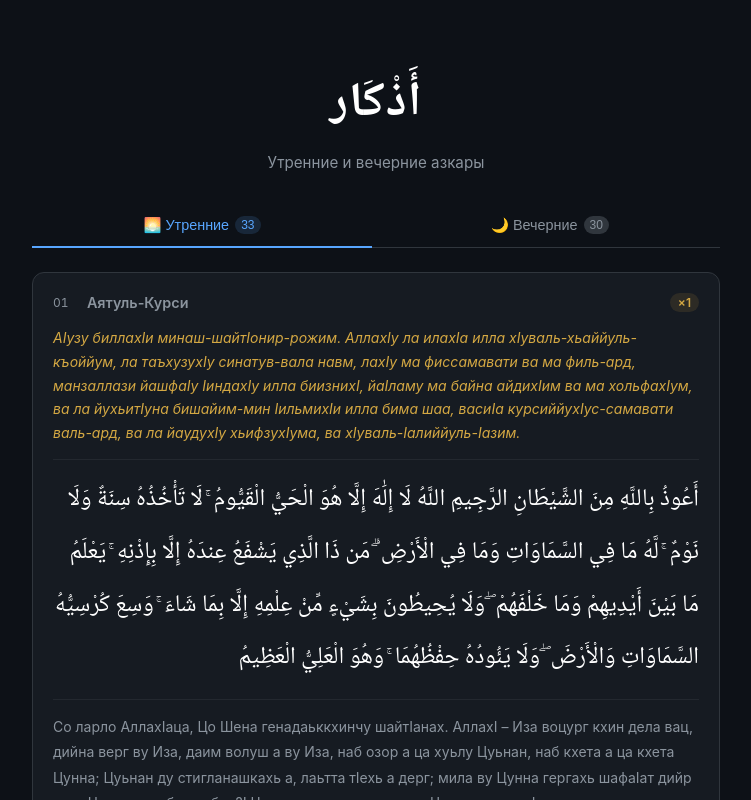
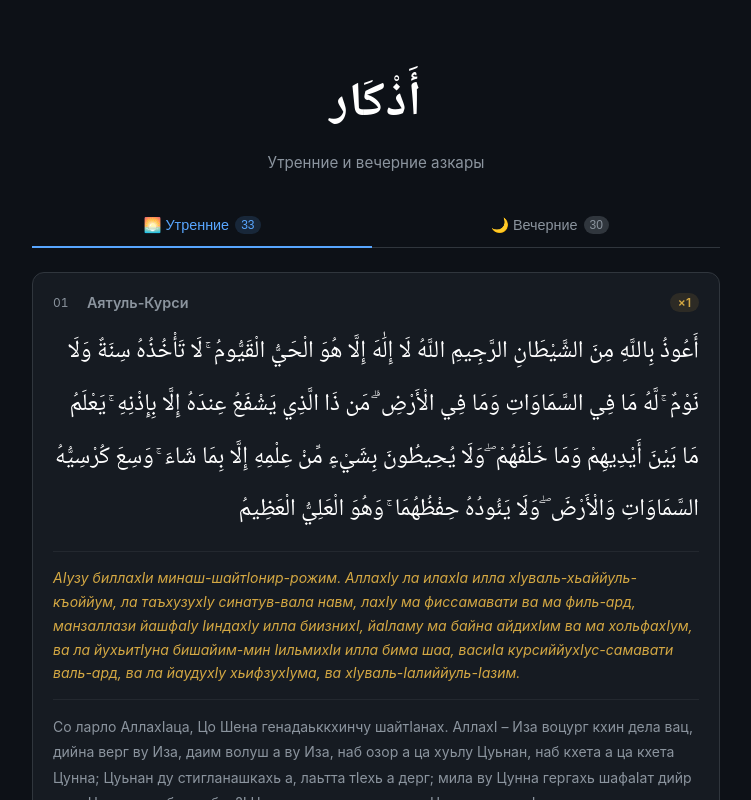
Before and after one commit to aslanzubairaev/Azkar, a Next.js app: page / in a window 1280 px wide. Shown: the top 800 px of the page, without its empty margins (264-1015 px from the left). Built offline with nearby package versions, Linux system fonts and the light colour scheme.

Commit message:
изменил порядок текстов

```diff
--- a/src/components/AzkarCard/AzkarCard.tsx
+++ b/src/components/AzkarCard/AzkarCard.tsx
@@ -1,7 +1,8 @@
 /*
   Это карточка одного азкара.
-  Она показывает: порядковый номер, название, транслитерацию (чеченское произношение),
-  арабский текст, перевод на русский, и кнопки — аудиоплеер и счётчик повторений.
+  Она показывает: порядковый номер, название, арабский текст,
+  транслитерацию (чеченское произношение), перевод на русский,
+  и кнопки — аудиоплеер и счётчик повторений.
 */
 import { AzkarItem } from '@/types/azkar';
 import AzkarCounter from '@/components/AzkarCounter/AzkarCounter';
@@ -22,14 +23,14 @@ export default function AzkarCard({ azkar, index }: AzkarCardProps) {
         <span className={styles.countBadge}>×{azkar.count}</span>
       </header>
 
-      <div className={styles.transliteration}>
-        {azkar.transliteration}
+      <div className={`${styles.arabic} arabic`}>
+        {azkar.arabic}
       </div>
 
       <div className={styles.divider} />
 
-      <div className={`${styles.arabic} arabic`}>
-        {azkar.arabic}
+      <div className={styles.transliteration}>
+        {azkar.transliteration}
       </div>
 
       <div className={styles.divider} />
```
